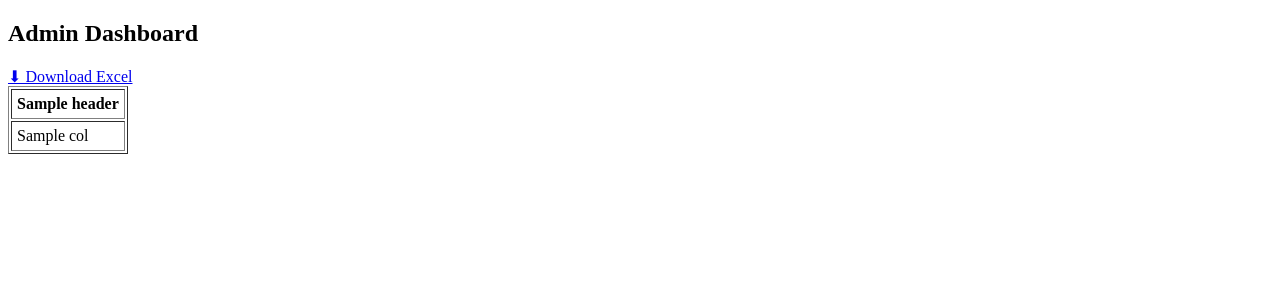
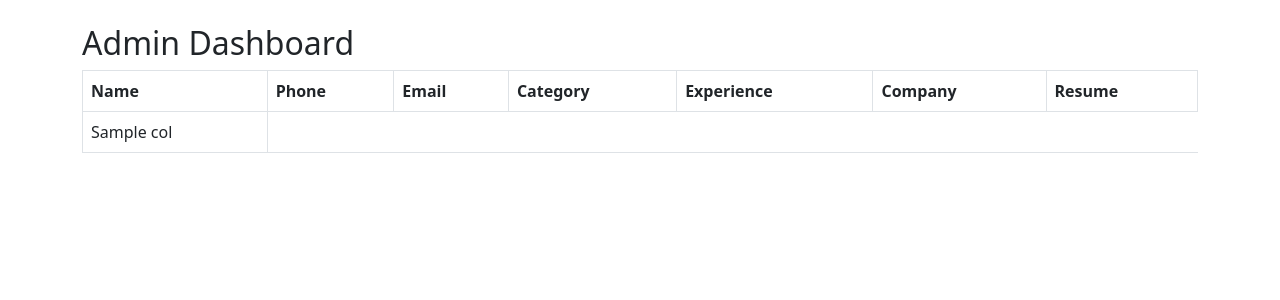
Before and after one commit to ovelvoro-stack/velvoro-job-ai, a Flask app: template templates/admin.html in a window 1280 px wide. Shown: the top 300 px of the page. Run offline with Flask 3, Linux system fonts and the light colour scheme; the template is opened without the code that fills it: most values are stand-ins (such as "Sample title", 1, 10 or a date in 2020).

Commit message:
Update admin.html

```diff
--- a/templates/admin.html
+++ b/templates/admin.html
@@ -1,24 +1,24 @@
 <!DOCTYPE html>
 <html>
 <head>
-<title>Admin</title>
+    <title>Admin Dashboard</title>
+    <link rel="stylesheet" href="https://cdn.jsdelivr.net/npm/bootstrap@5.3.0/dist/css/bootstrap.min.css">
 </head>
-<body>
+<body class="container mt-4">
+
 <h2>Admin Dashboard</h2>
 
-<a href="/download">⬇ Download Excel</a>
-
-<table border="1" cellpadding="5">
+<table class="table table-bordered">
 <tr>
-{% for h in headers %}
-<th>{{h}}</th>
-{% endfor %}
+<th>Name</th><th>Phone</th><th>Email</th>
+<th>Category</th><th>Experience</th>
+<th>Company</th><th>Resume</th>
 </tr>
 
-{% for row in rows %}
+{% for row in data %}
 <tr>
 {% for col in row %}
-<td>{{col}}</td>
+<td>{{ col }}</td>
 {% endfor %}
 </tr>
 {% endfor %}
```
